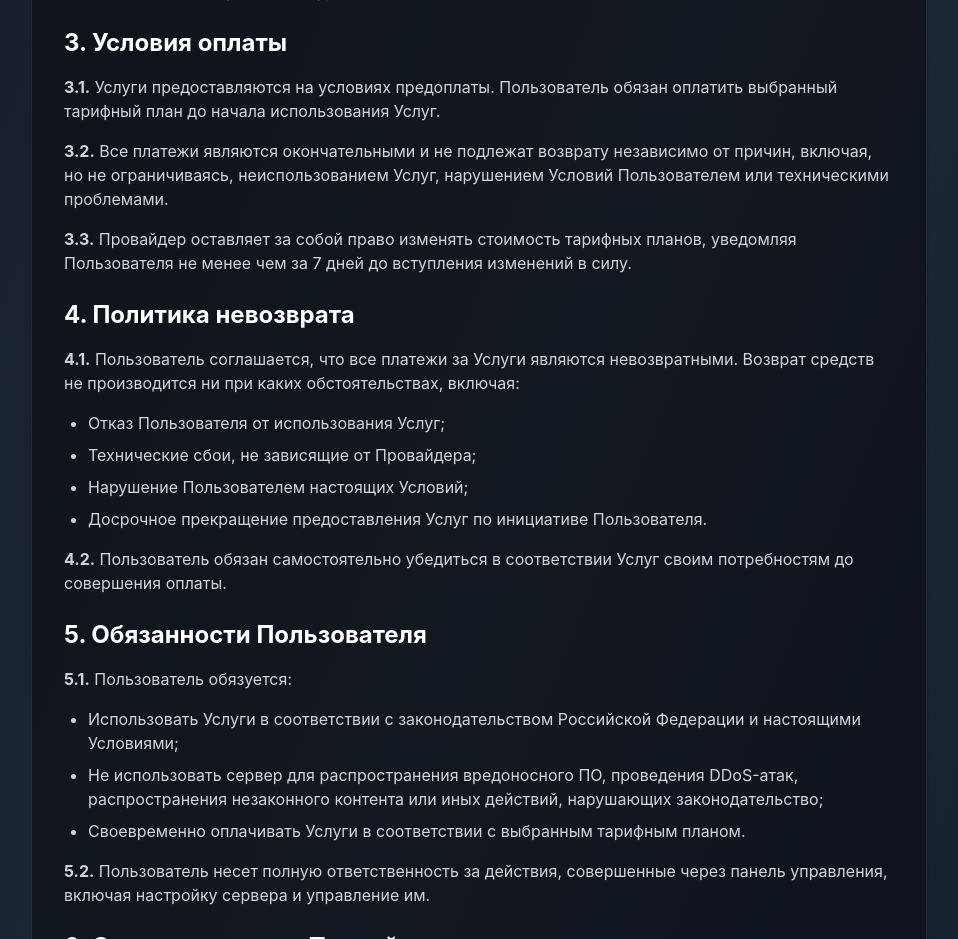
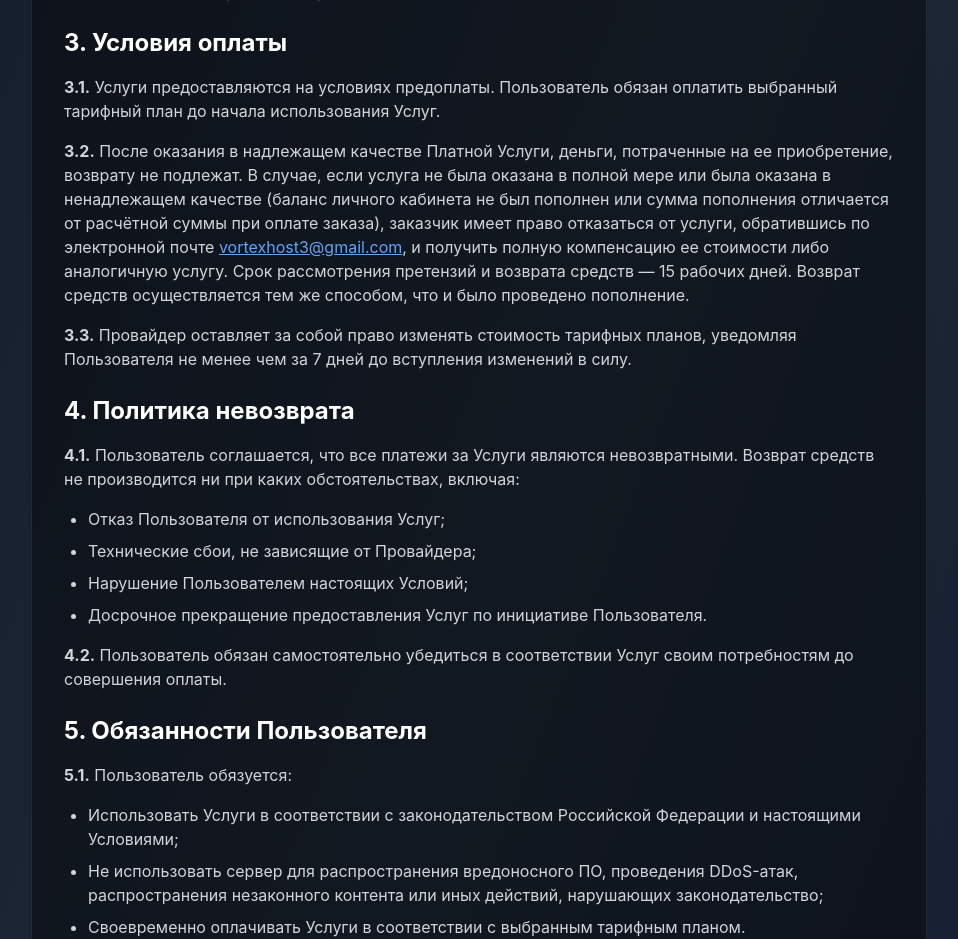
Before and after one commit to MahadRegent/site5, a React (Create React App) app in the folder frontend/: page /terms in a window 1280 px wide. Shown: the part 1020-1959 px from the top of the page, without its empty margins (161-1119 px from the left). Built offline with nearby package versions, Linux system fonts and the light colour scheme.

Commit message:
auto-commit for 3ff75856-1a95-45e8-92d1-8650336bd704

```diff
--- a/frontend/src/components/TermsOfService.jsx
+++ b/frontend/src/components/TermsOfService.jsx
@@ -83,7 +83,7 @@ const TermsOfService = () => {
                   <h2 className="text-2xl font-bold text-white mb-4">3. Условия оплаты</h2>
                   <div className="space-y-4">
                     <p><strong>3.1.</strong> Услуги предоставляются на условиях предоплаты. Пользователь обязан оплатить выбранный тарифный план до начала использования Услуг.</p>
-                    <p><strong>3.2.</strong> Все платежи являются окончательными и не подлежат возврату независимо от причин, включая, но не ограничиваясь, неиспользованием Услуг, нарушением Условий Пользователем или техническими проблемами.</p>
+                    <p><strong>3.2.</strong> После оказания в надлежащем качестве Платной Услуги, деньги, потраченные на ее приобретение, возврату не подлежат. В случае, если услуга не была оказана в полной мере или была оказана в ненадлежащем качестве (баланс личного кабинета не был пополнен или сумма пополнения отличается от расчётной суммы при оплате заказа), заказчик имеет право отказаться от услуги, обратившись по электронной почте <a href="mailto:vortexhost3@gmail.com" className="text-blue-400 hover:text-blue-300 underline">vortexhost3@gmail.com</a>, и получить полную компенсацию ее стоимости либо аналогичную услугу. Срок рассмотрения претензий и возврата средств — 15 рабочих дней. Возврат средств осуществляется тем же способом, что и было проведено пополнение.</p>
                     <p><strong>3.3.</strong> Провайдер оставляет за собой право изменять стоимость тарифных планов, уведомляя Пользователя не менее чем за 7 дней до вступления изменений в силу.</p>
                   </div>
                 </section>
```
